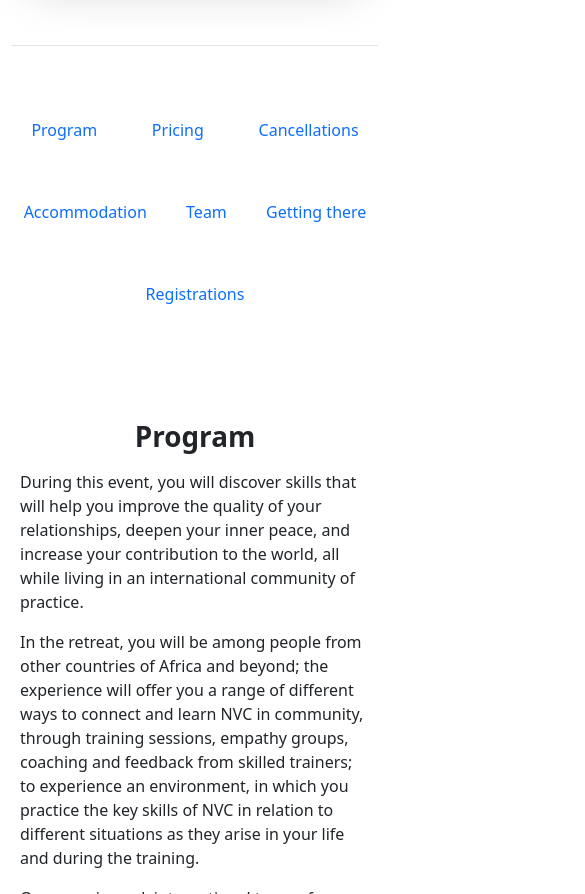
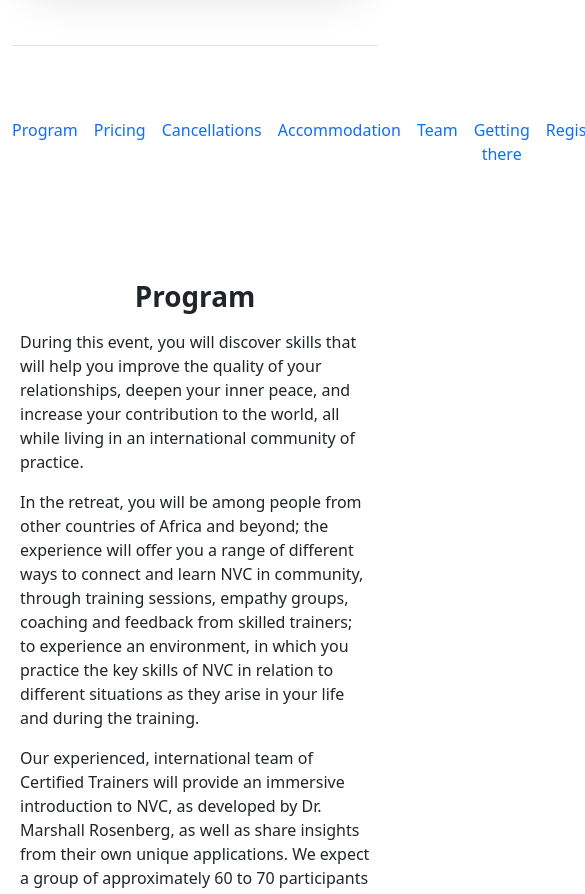
Before and after one commit to compassionprojects/nvckenya, a Gatsby site: page / in a window 390 px wide. Shown: the part 822-1716 px from the top of the page, 585 px wide, since content can reach past the window. Built offline with nearby package versions, Linux system fonts and the light colour scheme; Gatsby itself is replaced by a stand-in of ours.

Commit message:
use horizontal scrolling on mobile

```diff
--- a/src/pages/index.js
+++ b/src/pages/index.js
@@ -91,8 +91,8 @@ export default function Home({ data }) {
           </div>
         </div>
       </Section>
-      <nav id="navbar" className="sticky-top bg-body">
-        <ul className="nav nav-underline nav-fill">
+      <nav id="navbar" className="sticky-top bg-body navbar-expand">
+        <ul className="nav nav-underline nav-fill flex-nowrap flex-sm-wrap">
           <li className="nav-item pt-3">
             <a className="nav-link pb-3" href="#program">
               Program
```
